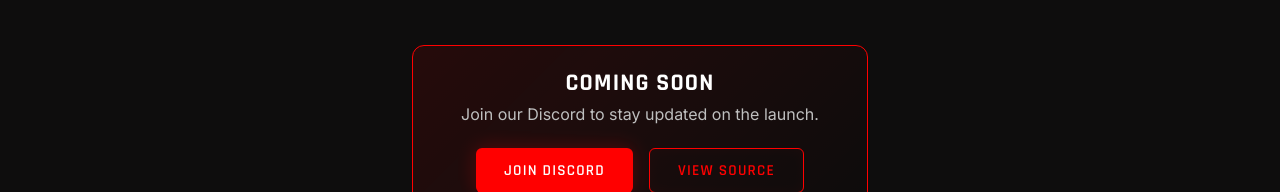
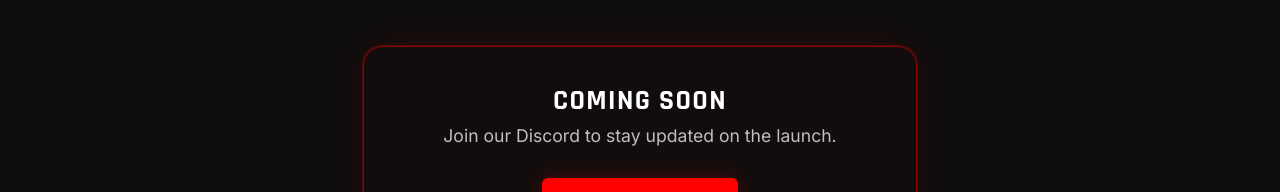
Before and after one commit to samishating/bhl_website, a Next.js app: page /community in a window 1280 px wide. Shown: the part 608-800 px from the top of the page. Built offline with nearby package versions, Linux system fonts and the light colour scheme; no server answers.

Commit message:
feat: remove view source and refine coming soon section styling

```diff
--- a/app/(main)/community/page.tsx
+++ b/app/(main)/community/page.tsx
@@ -39,24 +39,24 @@ export default function CommunityPage() {
         </div>
 
         <div className="animate-fade-up" style={{ marginTop: '4rem' }}>
-          <div className="card" style={{
+          <div style={{
             display: 'inline-block',
-            padding: '1.5rem 3rem',
-            background: 'linear-gradient(135deg, rgba(255,0,0,0.1), transparent)',
-            border: '1px solid var(--brand-red)'
+            padding: '2.5rem 5rem',
+            borderRadius: 'var(--radius-lg)',
+            border: '1px solid rgba(255, 0, 0, 0.3)',
+            boxShadow: '0 0 40px rgba(255, 0, 0, 0.1)',
+            background: 'rgba(255, 0, 0, 0.02)',
+            backdropFilter: 'blur(10px)',
+            position: 'relative'
           }}>
-            <h3 style={{ marginBottom: '0.5rem', fontSize: '1.5rem' }}>Coming Soon</h3>
-            <p style={{ color: 'var(--text-secondary)', marginBottom: '1.5rem' }}>
+            <div style={{ position: 'absolute', inset: 0, borderRadius: 'inherit', border: '1px solid var(--brand-red)', opacity: 0.5, pointerEvents: 'none' }} />
+            <h3 style={{ marginBottom: '0.5rem', fontSize: '1.75rem' }}>Coming Soon</h3>
+            <p style={{ color: 'var(--text-secondary)', marginBottom: '2rem', fontSize: '1.1rem' }}>
               Join our Discord to stay updated on the launch.
             </p>
-            <div style={{ display: 'flex', gap: '1rem', justifyContent: 'center' }}>
-              <a href="https://discord.gg/bhl" target="_blank" rel="noopener noreferrer" className="btn btn-primary">
-                Join Discord
-              </a>
-              <a href="https://github.com/samishating/bhl_website" target="_blank" rel="noopener noreferrer" className="btn btn-secondary">
-                View Source
-              </a>
-            </div>
+            <a href="https://discord.gg/bhl" target="_blank" rel="noopener noreferrer" className="btn btn-primary btn-lg">
+              Join Discord
+            </a>
           </div>
         </div>
       </div>
```
